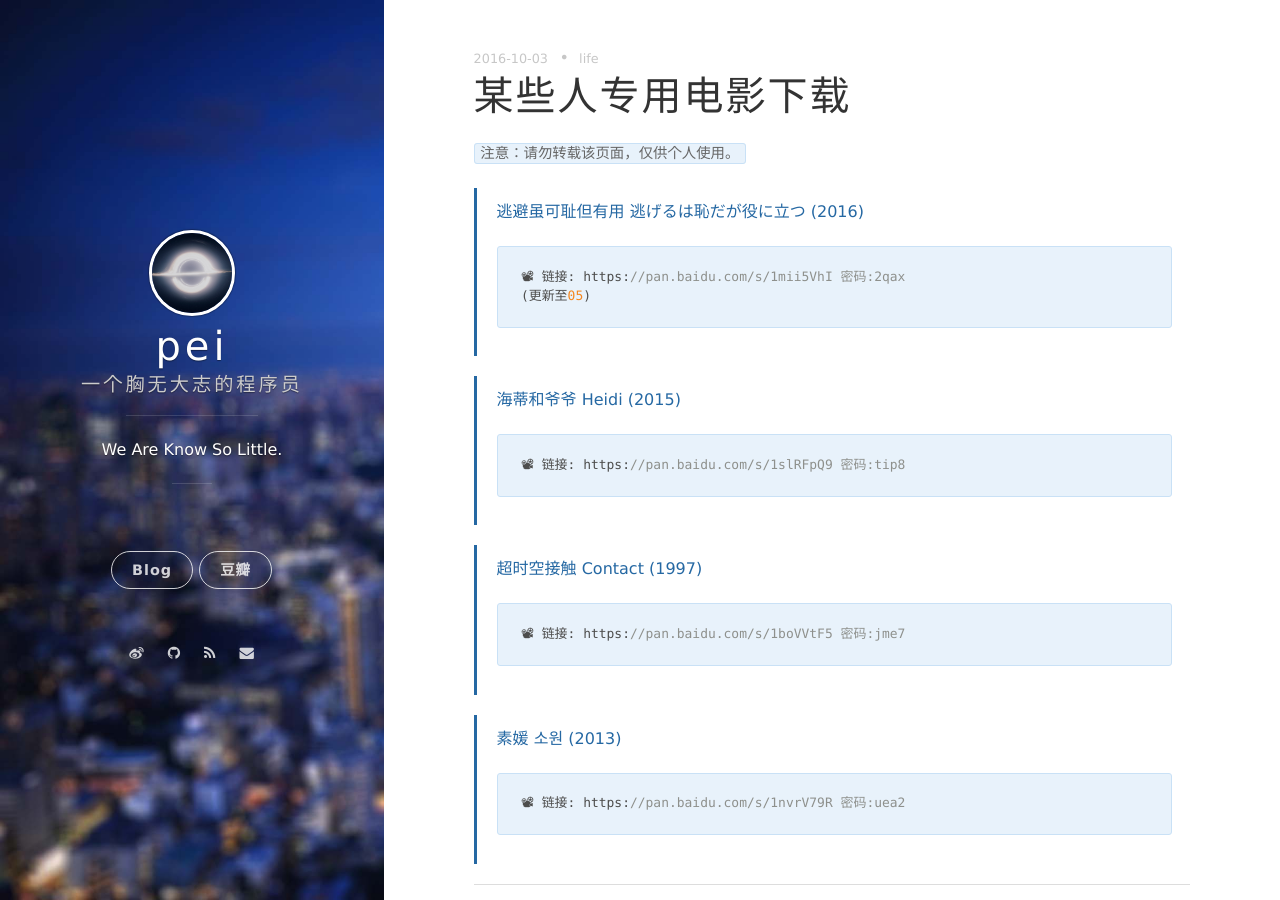
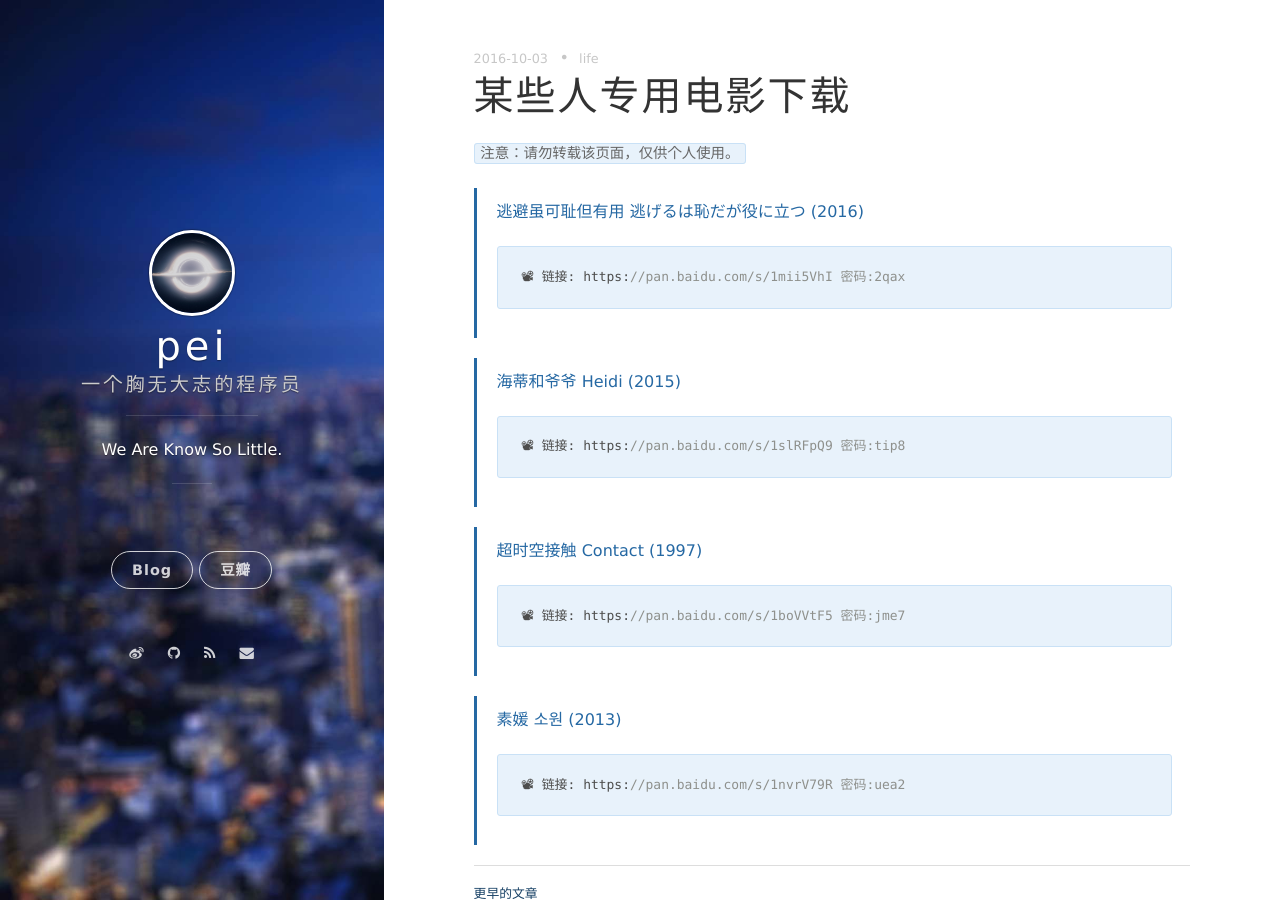
Before and after one commit to peiyucn/peiyucn.github.io, a Jekyll site: the page built from _posts/2016-10-03-somebody-download.md, in a window 1280 px wide and 900 px high. Built offline with Jekyll 4.4.1, drawn with Linux system fonts in a browser that asks for light colours; nearby versions of some CDN libraries; comment, search, counter and statistics services are not loaded.

Commit message:
update blog

````diff
--- a/_posts/2016-10-03-somebody-download.md
+++ b/_posts/2016-10-03-somebody-download.md
@@ -11,7 +11,6 @@
 >
 >```
 >📽 链接: https://pan.baidu.com/s/1mii5VhI 密码:2qax
->(更新至05)
 >```
 
 >[海蒂和爷爷 Heidi (2015)](https://movie.douban.com/subject/25958717/)
````
